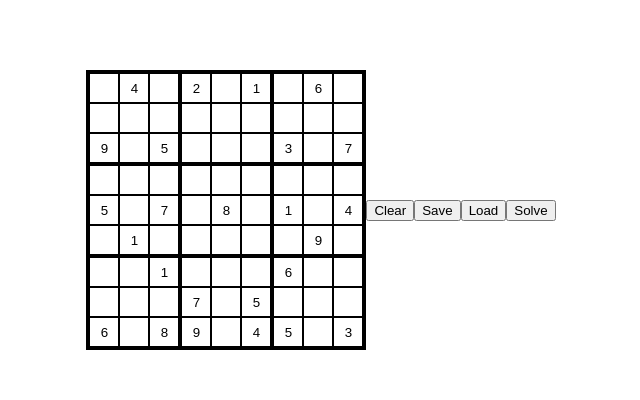
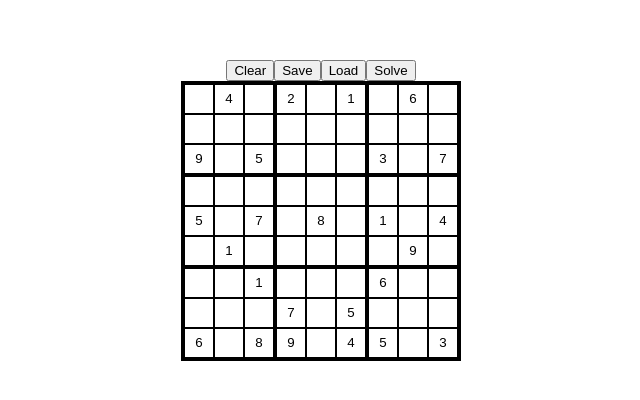
Before and after one commit to Connor-Turlan/sudoku-solver-vite, a React (Vite) app: page / in a window 1280 px wide. Shown: the part 198-598 px from the top of the page, without its empty margins (327-967 px from the left). Built offline with nearby package versions, Linux system fonts and the light colour scheme.

Commit message:
modified style

```diff
--- a/src/App.jsx
+++ b/src/App.jsx
@@ -41,11 +41,13 @@ function App() {
 
 	return (
 		<div className={styles.App}>
+			<nav>
+				<button onClick={clearGame}>Clear</button>
+				<button onClick={saveGame}>Save</button>
+				<button onClick={loadGame}>Load</button>
+				<button onClick={solveSudoku}>Solve</button>
+			</nav>
 			<SudokuPuzzle state={game} setState={setGame} />
-			<button onClick={clearGame}>Clear</button>
-			<button onClick={saveGame}>Save</button>
-			<button onClick={loadGame}>Load</button>
-			<button onClick={solveSudoku}>Solve</button>
 		</div>
 	);
 }
--- a/src/App.module.scss
+++ b/src/App.module.scss
@@ -13,6 +13,7 @@ body {
 
 .App {
 	display: flex;
+	flex-direction: column;
 
 	justify-content: center;
 	align-items: center;
--- a/src/utilities/sudokuSolver.js
+++ b/src/utilities/sudokuSolver.js
@@ -46,7 +46,7 @@ const usedInCol = (puzzle, col, num) => {
 const usedInBox = (puzzle, x, y, num) => {
 	for (let i = y * 3; i <= y + 2; i++) {
 		for (let j = x * 3; j <= x + 2; j++) {
-			if (puzzle[j][i] == num) return true;
+			if (puzzle[i][j] == num) return true;
 		}
 	}
 	return false;
```
